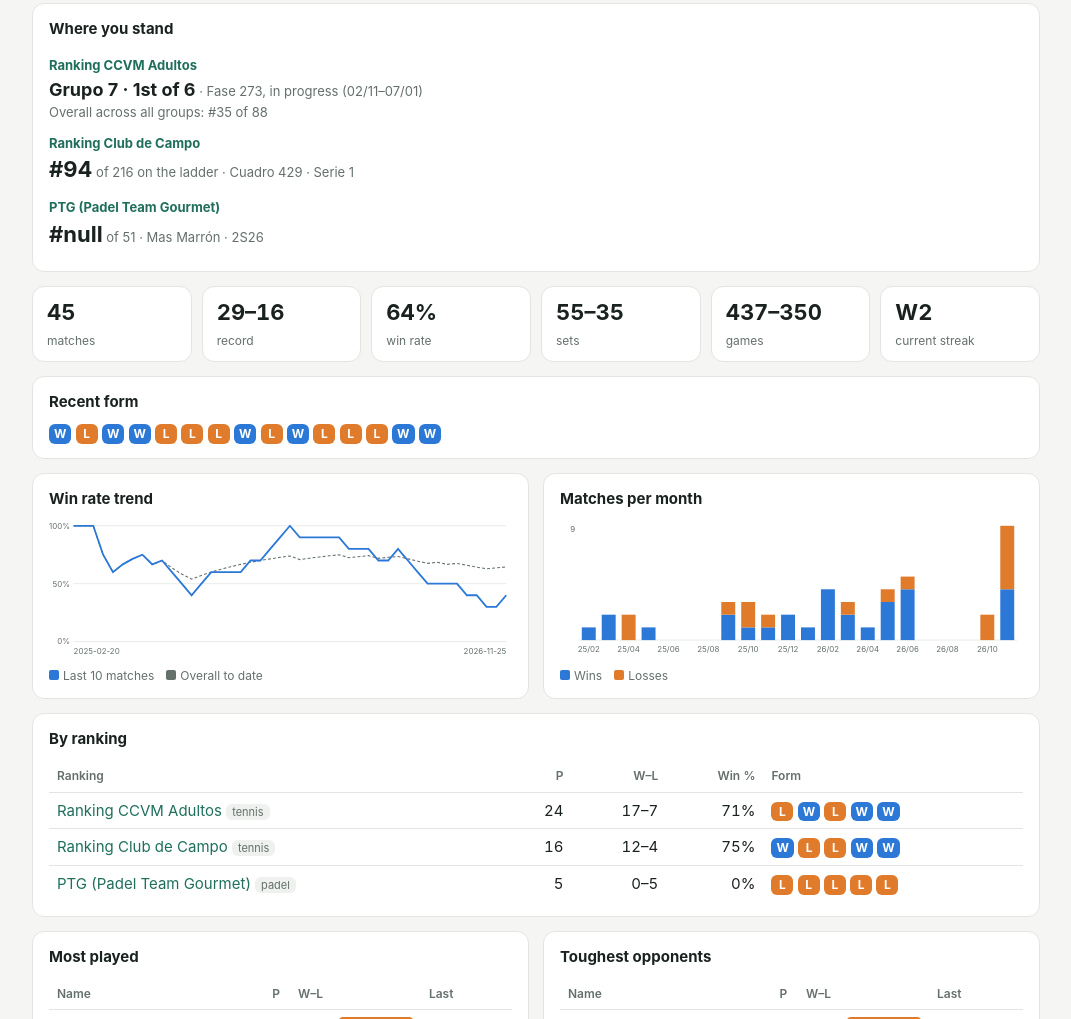
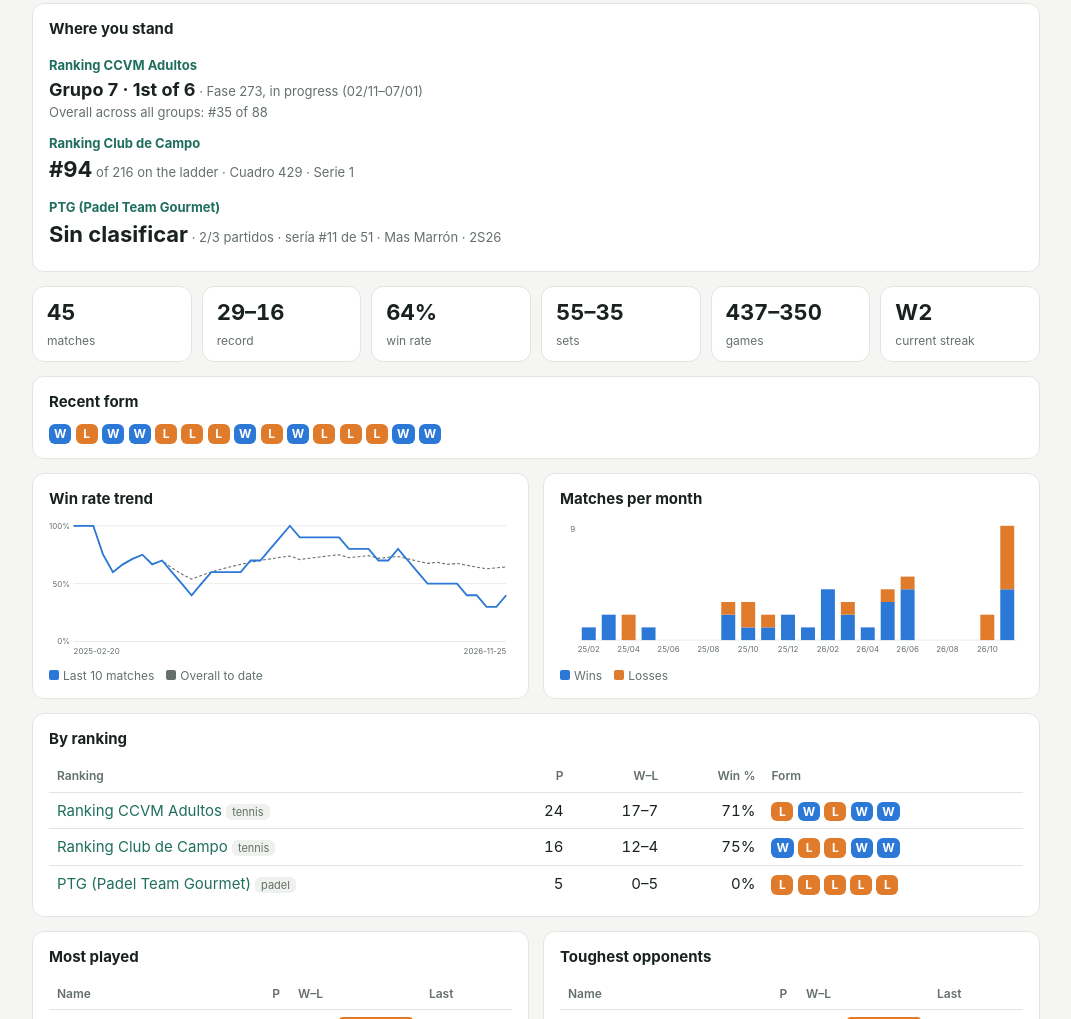
Before and after one commit to Matthias-Sport/racket-rankings-app, a plain HTML site: page index.html in a window 1280 px wide. Shown: the part 1033-2052 px from the top of the page, without its empty margins (104-1175 px from the left). Drawn offline with Linux system fonts and the light colour scheme.

Commit message:
Update index.html

```diff
--- a/index.html
+++ b/index.html
@@ -575,7 +575,7 @@ const fmtD=d=>d?d.slice(8,10)+'/'+d.slice(5,7):'';
 function standingBlock(rankingId){
   const st=sync.standings.find(x=>x.rankingId===rankingId),g=sync.groups.find(x=>x.rankingId===rankingId);
   let h='';
-  if(st)h+=`<div style="font-size:22px;font-weight:700">#${st.pos}<span class="mute small" style="font-weight:400"> of ${st.of}${st.kind==='group'?'':' on the ladder'} · ${esc(st.label)}</span></div>`;
+  if(st)h+=st.pos==null?`<div style="font-size:22px;font-weight:700">Sin clasificar<span class="mute small" style="font-weight:400"> · ${st.played}/${st.min} partidos · sería #${st.wouldBe} de ${st.of} · ${esc(st.label)}</span></div>`:`<div style="font-size:22px;font-weight:700">#${st.pos}<span class="mute small" style="font-weight:400"> of ${st.of}${st.kind==='group'?'':' on the ladder'} · ${esc(st.label)}</span></div>`;
   if(g){
     const me=g.players.find(p=>p.me);
     h+=`<div style="font-size:18px;font-weight:700">${esc(g.name)}${me&&(me.rank||me.pos)?` · ${ord(me.rank||me.pos)} of ${g.players.length}`:''}<span class="mute small" style="font-weight:400"> · Fase ${g.phase}, ${g.current?'in progress':'finished'} (${fmtD(g.start)}–${fmtD(g.end)})</span></div>`;
```
